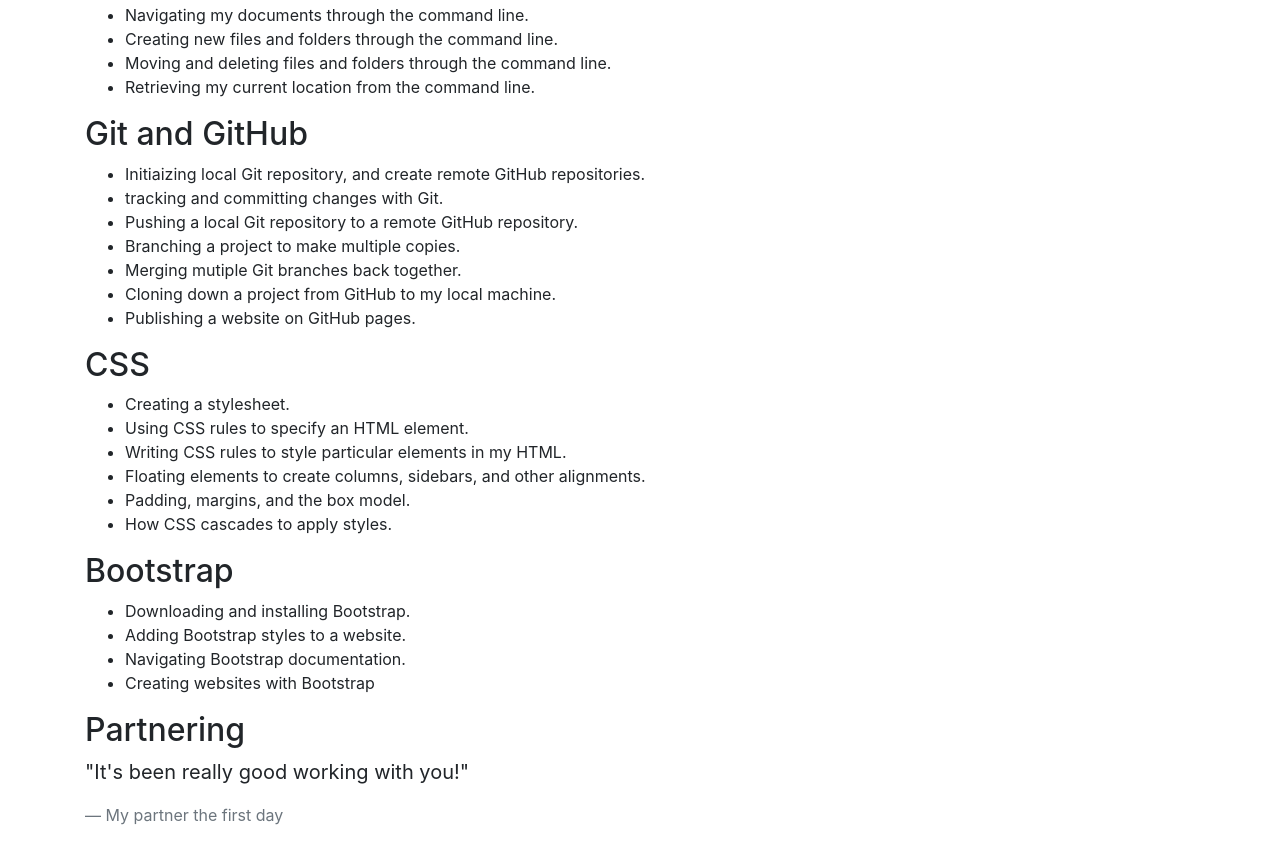
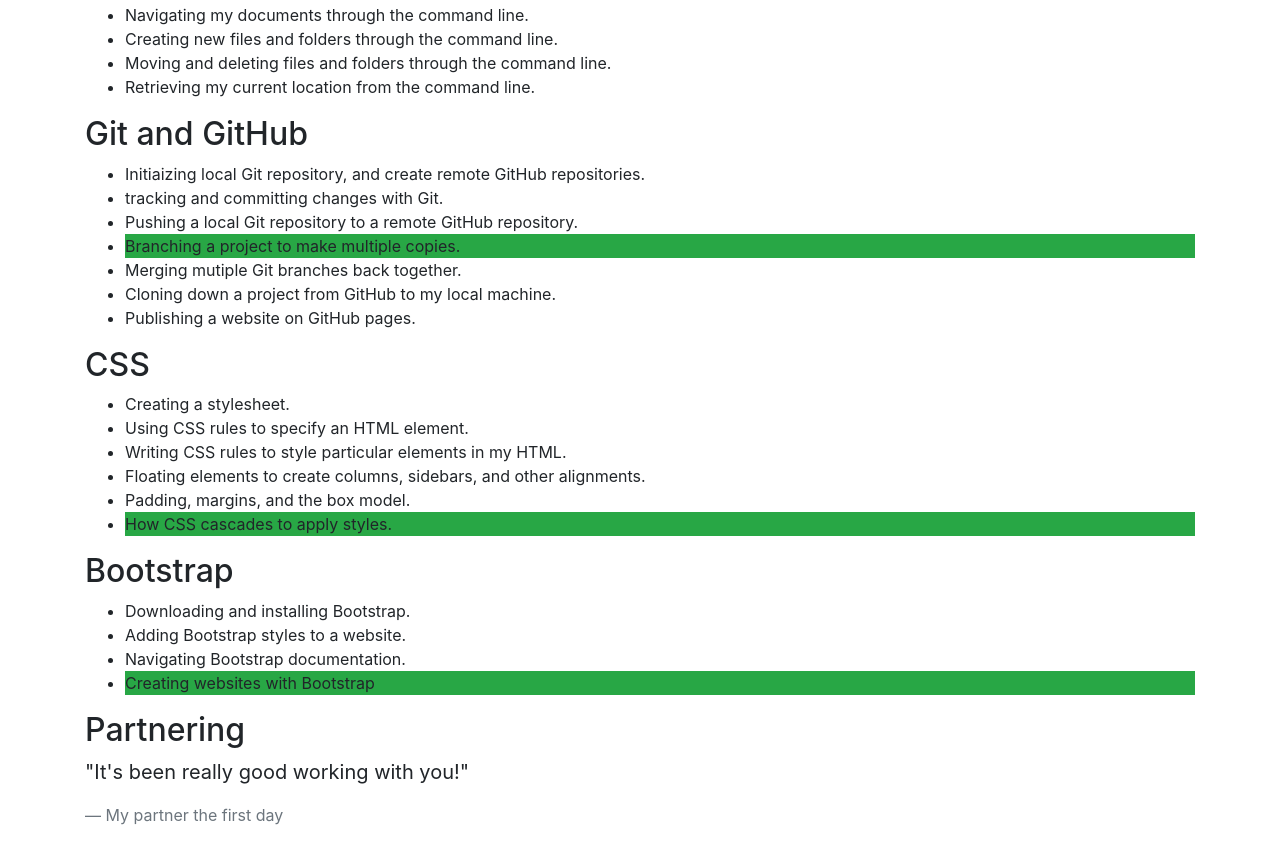
Before and after one commit to KarlStarkweather/bootstrap-practice, a plain HTML site: page index.html in a window 1280 px wide. Shown: the part 299-1142 px from the top of the page. Drawn offline with Linux system fonts and the light colour scheme.

Commit message:
added background success class to some lines

```diff
--- a/index.html
+++ b/index.html
@@ -25,7 +25,7 @@
       <li>Initiaizing local Git repository, and create remote GitHub repositories.</li>
       <li>tracking and committing changes with Git.</li>
       <li>Pushing a local Git repository to a remote GitHub repository.</li>
-      <li>Branching a project to make multiple copies.</li>
+      <li class="bg-success">Branching a project to make multiple copies.</li>
       <li>Merging mutiple Git branches back together.</li>
       <li>Cloning down a project from GitHub to my local machine.</li>
       <li>Publishing a website on GitHub pages.</li>
@@ -37,14 +37,14 @@
       <li>Writing CSS rules to style particular elements in my HTML.</li>
       <li>Floating elements to create columns, sidebars, and other alignments.</li>
       <li>Padding, margins, and the box model.</li>
-      <li>How CSS cascades to apply styles.</li>
+      <li class="bg-success">How CSS cascades to apply styles.</li>
     </ul>
     <h2>Bootstrap</h2>
     <ul>
       <li>Downloading and installing Bootstrap.</li>
       <li>Adding Bootstrap styles to a website.</li>
       <li>Navigating Bootstrap documentation.</li>
-      <li>Creating websites with Bootstrap</li>
+      <li class="bg-success">Creating websites with Bootstrap</li>
     </ul>
     <h2>Partnering</h2>
     <blockquote class="blockquote">
```
